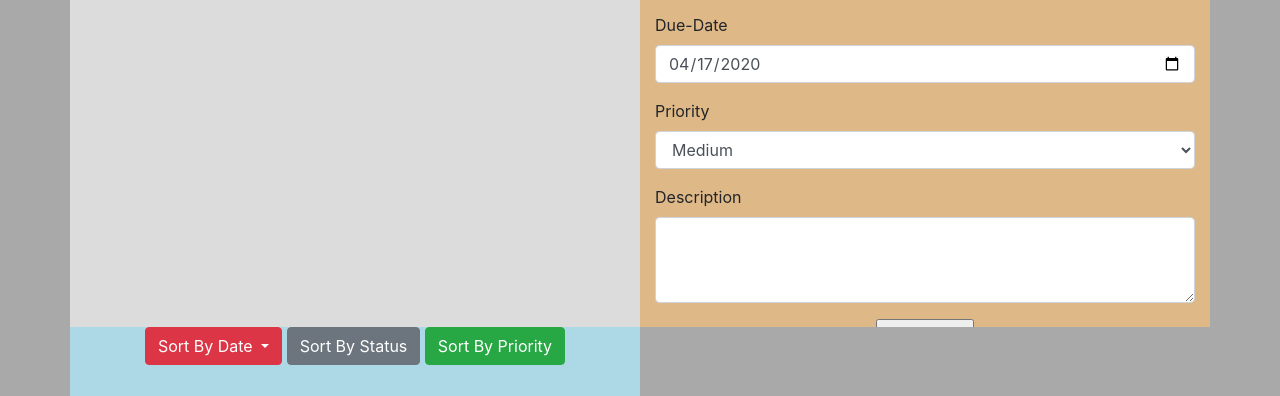
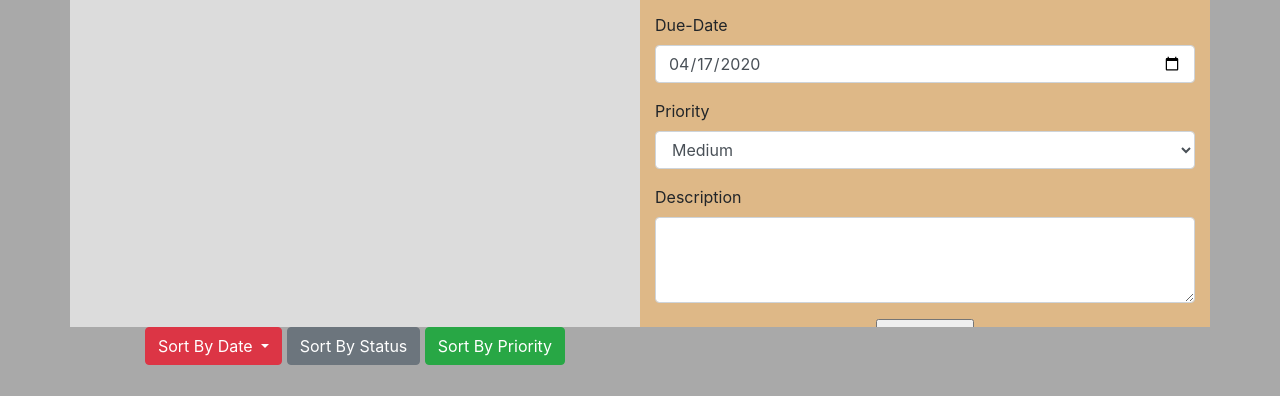
Before and after one commit to kaswan24/NodeJsProject, a plain HTML site: page Public/index.html in a window 1280 px wide. Shown: the part 153-549 px from the top of the page. Drawn offline with nearby package versions, Linux system fonts and the light colour scheme; no server answers.

Commit message:
finalised frontend and ready for publishing

```diff
--- a/Public/index.html
+++ b/Public/index.html
@@ -78,7 +78,7 @@
               </div>
             </div>
             <div class="row">
-                <div class="col-sm-6" id = "button-column" style="background-color:lightblue; height: 75px; overflow-y:auto; overflow-x: auto; text-align:center">
+                <div class="col-sm-6" id = "button-column" style="height: 75px; overflow-y:auto; overflow-x: auto; text-align:center">
                   <div class="panel-group" id="accordion2">
                     <div class="btn-group" role="group">
                       <button id="btnGroupDrop1" type="button" class="btn btn-danger dropdown-toggle" data-toggle="dropdown" aria-haspopup="true" aria-expanded="false">
--- a/Public/scripts.js
+++ b/Public/scripts.js
@@ -85,7 +85,7 @@ $(document).ready(() => {
             '<div class="card" style="text-align: center;">' +
             '<div class="card-header" id="header' + tempo +'">' +
             // '<h2 class="mb-0">' +
-            '<div class="card text-white bg-info mb-3" data-toggle="collapse" data-target="#collo'+tempo+'" aria-expanded="true" aria-controls="' + tempo + '">'+
+            '<div class="card text-white bg-info mb-3" data-toggle="collapse" data-target="#collo'+tempo+'"aria-expanded="true" aria-controls="' + tempo + '">'+
             '<div class="card-header">' + element.title +'  ||  Due--'+element.due_date+'</div>'+
             '<div class="card-body">'+
             '<p class="card-text">Description--'+ element.description +'</p>'+
```
